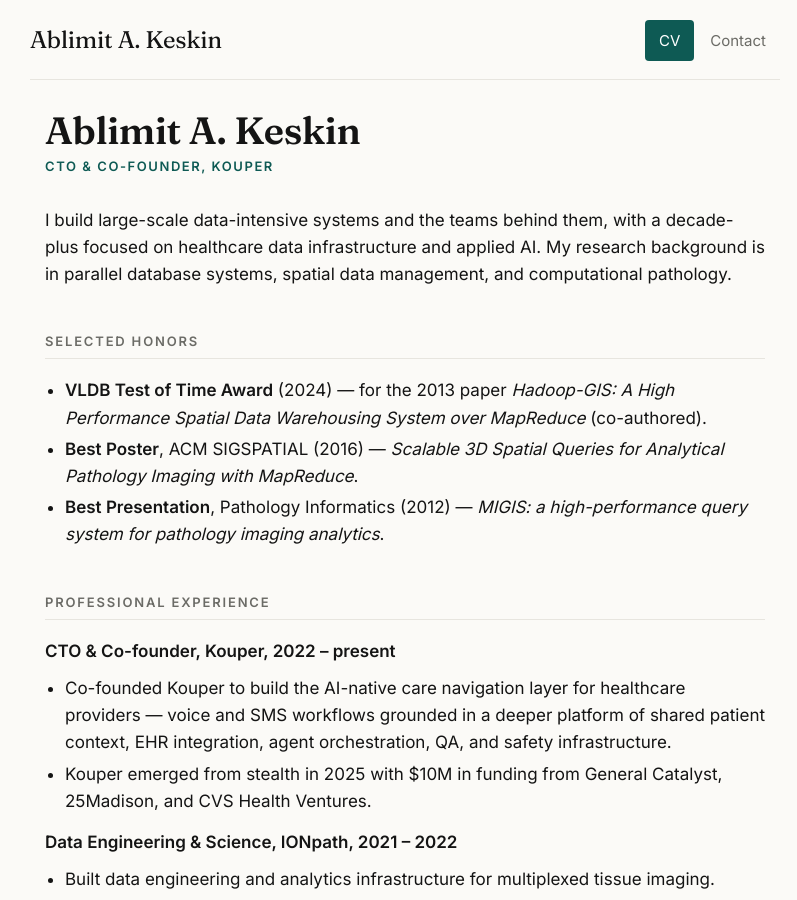
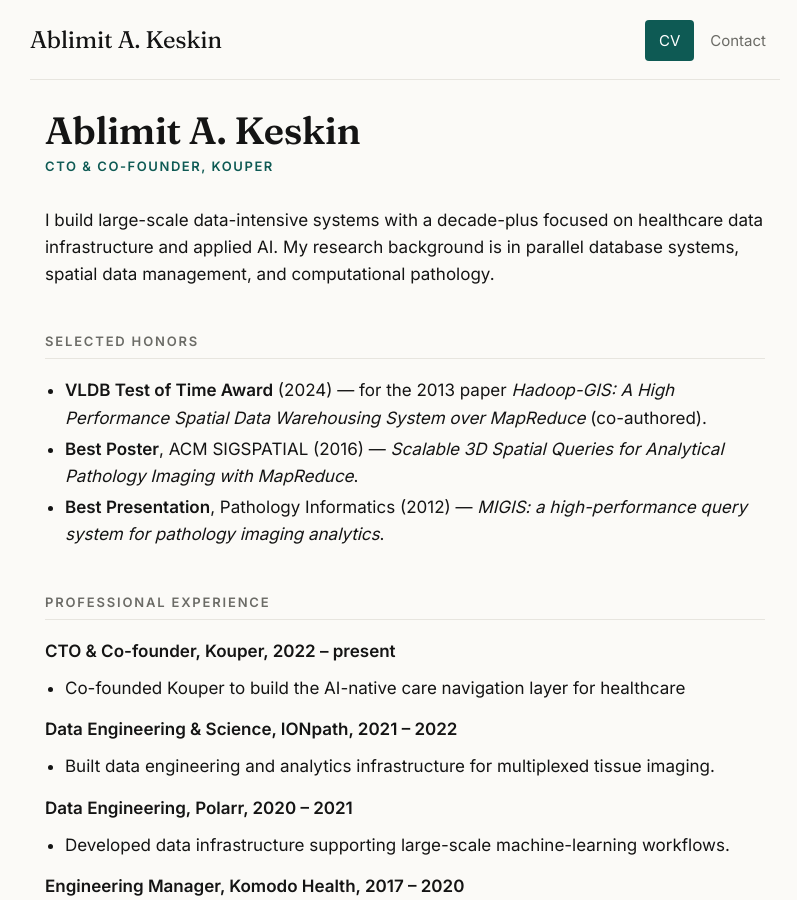
Before and after one commit to ablimit/ablimit.github.io, a Jekyll site: the page built from cv/index.html, in a window 1280 px wide and 900 px high. Shown: the whole window, without its empty margins (235-1032 px from the left). Built offline with Jekyll 4.4.1, drawn with Linux system fonts in a browser that asks for light colours.

Commit message:
minor updates

```diff
--- a/cv/index.html
+++ b/cv/index.html
@@ -9,7 +9,7 @@
 	<h1><span itemprop="name">Ablimit A. Keskin</span></h1>
 	<p class="cv-subtitle"><span itemprop="jobTitle">CTO &amp; Co-founder</span>, <span itemprop="worksFor">Kouper</span></p>
 
-	<p>I build large-scale data-intensive systems and the teams behind them, with a decade-plus focused on healthcare data infrastructure and applied AI. My research background is in parallel database systems, spatial data management, and computational pathology.</p>
+	<p>I build large-scale data-intensive systems with a decade-plus focused on healthcare data infrastructure and applied AI. My research background is in parallel database systems, spatial data management, and computational pathology.</p>
 
 	<h2>Selected Honors</h2>
 	<ul>
@@ -22,8 +22,7 @@
 
 	<p><strong>CTO &amp; Co-founder, Kouper, 2022 &ndash; present</strong></p>
 	<ul>
-		<li>Co-founded Kouper to build the AI-native care navigation layer for healthcare providers — voice and SMS workflows grounded in a deeper platform of shared patient context, EHR integration, agent orchestration, QA, and safety infrastructure.</li>
-		<li>Kouper emerged from stealth in 2025 with $10M in funding from General Catalyst, 25Madison, and CVS Health Ventures.</li>
+		<li>Co-founded Kouper to build the AI-native care navigation layer for healthcare</li>
 	</ul>
 
 	<p><strong>Data Engineering &amp; Science, IONpath, 2021 &ndash; 2022</strong></p>
--- a/index.html
+++ b/index.html
@@ -12,11 +12,11 @@
 	<div itemscope itemtype="http://schema.org/Person" class="col-sm-8">
 		<p class="lead">Hi, I'm <span itemprop="name">Ablimit</span> — <span itemprop="jobTitle">CTO &amp; Co-founder</span> at <span itemprop="worksFor"><a href="https://www.kouperhealth.com">Kouper</a></span>.</p>
 
-		<p>My work has consistently lived at the intersection of <strong>healthcare, data infrastructure, and applied AI</strong>. I did my Ph.D. in Computer Science at <a href="https://www.emory.edu">Emory</a>, working on large-scale database systems and computational pathology for cancer diagnosis and prediction — research later recognized with the <strong>VLDB Test of Time Award</strong>.</p>
+		<p>My work has consistently lived at the intersection of <strong>healthcare, data infrastructure, and applied AI</strong>. I did my Ph.D. in Computer Science at <a href="https://www.cs.emory.edu">Emory University</a>, working on large-scale database systems with implications for spatial computing and computational pathology — research later recognized with the <strong>VLDB Test of Time Award</strong>.</p>
 
-		<p>I've spent the years since translating that foundation into real-world healthcare infrastructure. As an early core technical member at <a href="https://www.komodohealth.com">Komodo Health</a>, I led engineering teams building the longitudinal, patient-level data foundation that powers its product lines today. That work shaped a belief I still hold: in healthcare, the durable companies are built on deep data infrastructure long before they surface as applications.</p>
+                <p>I've spent the years since translating that foundation into real-world healthcare infrastructure. As an early core technical member at <a href="https://www.komodohealth.com">Komodo Health</a>, I led engineering teams building the longitudinal, patient-level data foundation that powers The Healthcare Map.</p>
 
-		<p>At Kouper, my co-founder Salman and I are applying that same foundation-first mindset to the <strong>AI-native care navigation layer</strong> for healthcare providers — starting with voice and SMS workflows, but grounded in a deeper platform: shared patient context, EHR integration, agent orchestration, QA, and safety infrastructure.</p>
+                <p>Currently at <a href="https://www.kouperhealth.com">Kouper Health</a> building the <strong>AI-native care navigation layer</strong> for healthcare providers</p>
 
 		<p class="links">
 			<a href="https://www.linkedin.com/in/ablimit/">LinkedIn</a> &middot;
```
